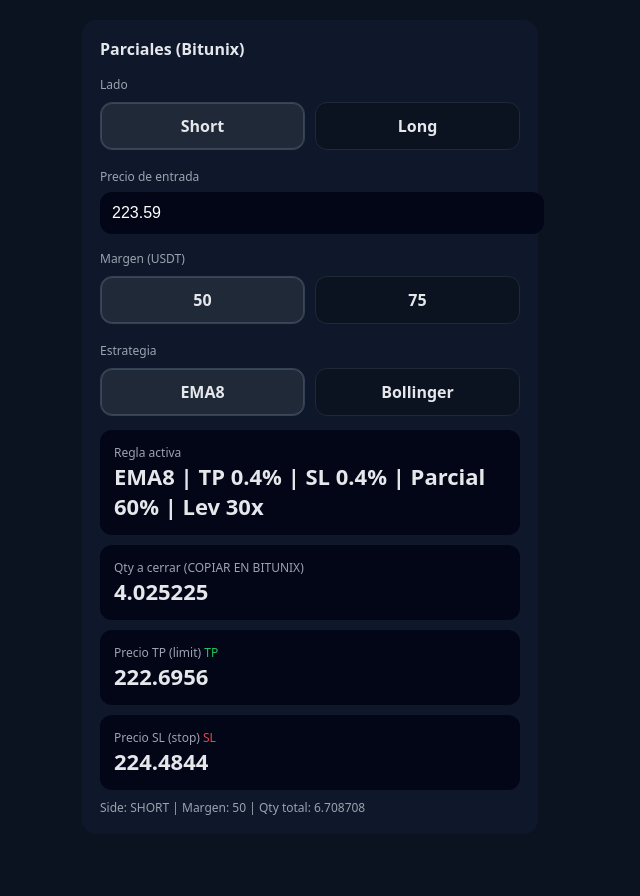
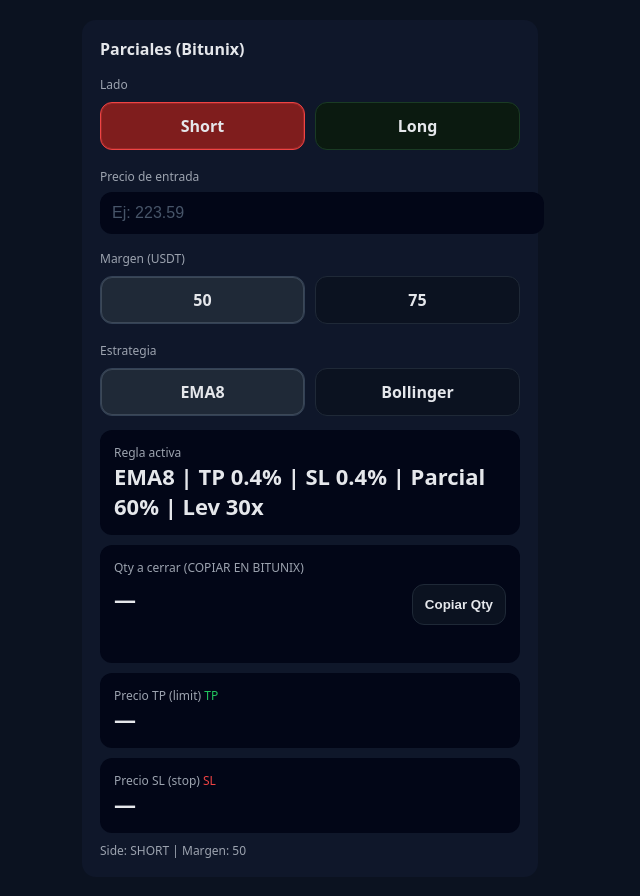
Before and after one commit to Bigi1523/Parciales-Bitunix, a plain HTML site: page index.html in a window 1280 px wide. Shown: the whole page, without its empty margins (330-970 px from the left). Before the commit the page ends 854 px from the top, so only its background shows below. Drawn offline with Linux system fonts and the light colour scheme.

Commit message:
Add files via upload

```diff
--- a/index.html
+++ b/index.html
@@ -3,18 +3,14 @@
 <head>
 <meta charset="utf-8">
 <meta name="viewport" content="width=device-width,initial-scale=1,viewport-fit=cover">
-<title>Bitunix Parciales</title>
+<title>Parciales Bitunix</title>
 
-<!-- iOS / PWA meta -->
 <meta name="theme-color" content="#0b1220">
 <meta name="apple-mobile-web-app-capable" content="yes">
 <meta name="apple-mobile-web-app-status-bar-style" content="black-translucent">
 <meta name="apple-mobile-web-app-title" content="Parciales">
 
-<!-- Manifest (para Android y algunos navegadores) -->
 <link rel="manifest" href="manifest.webmanifest">
-
-<!-- Iconos (ponlos tú con esos nombres en la misma carpeta) -->
 <link rel="apple-touch-icon" href="icon-180.png">
 
 <style>
@@ -22,13 +18,23 @@
   .box{max-width:420px;margin:auto;background:#0f172a;border-radius:14px;padding:18px;}
   h1{font-size:16px;margin:0 0 12px;}
 
+  label{font-size:12px;color:#9ca3af;}
+
+  input{
+    width:100%;margin:6px 0 12px;padding:12px;border-radius:12px;border:none;
+    background:#020617;color:#fff;font-size:16px;
+  }
+  input::placeholder{color:#475569;}
+
   .seg{display:flex; gap:10px; margin:8px 0 14px;}
+
+  /* Botón base */
   .btn{
     flex:1; padding:12px; border-radius:12px;
     border:1px solid #1f2937;
     background:#0b1220; color:#e5e7eb;
     cursor:pointer; user-select:none; text-align:center;
-    font-weight:700;
+    font-weight:800;
   }
   .btn.active{
     background:#1f2937;
@@ -36,10 +42,24 @@
     box-shadow: 0 0 0 1px rgba(148,163,184,.25) inset;
   }
 
-  label{font-size:12px;color:#9ca3af;}
-  input{
-    width:100%;margin:6px 0 12px;padding:12px;border-radius:12px;border:none;
-    background:#020617;color:#fff;font-size:16px;
+  /* Short/Long: colores */
+  .btn.short{
+    background:#1a0b0b;           /* rojo oscuro */
+    border-color:#3b1a1a;
+  }
+  .btn.long{
+    background:#0b1a10;           /* verde oscuro */
+    border-color:#1a3b24;
+  }
+  .btn.short.active{
+    background:#7f1d1d;           /* rojo claro (activo) */
+    border-color:#ef4444;
+    box-shadow: 0 0 0 1px rgba(239,68,68,.25) inset;
+  }
+  .btn.long.active{
+    background:#166534;           /* verde claro (activo) */
+    border-color:#22c55e;
+    box-shadow: 0 0 0 1px rgba(34,197,94,.25) inset;
   }
 
   .result{background:#020617;border-radius:12px;padding:14px;margin-top:10px;}
@@ -49,6 +69,27 @@
 
   .tp{color:#22c55e;}
   .sl{color:#ef4444;}
+
+  .row{
+    display:flex; gap:10px; align-items:stretch;
+  }
+  .copyBtn{
+    padding:12px;
+    border-radius:12px;
+    border:1px solid #1f2937;
+    background:#0b1220;
+    color:#e5e7eb;
+    font-weight:900;
+    cursor:pointer;
+    white-space:nowrap;
+  }
+  .copyBtn:active{transform:scale(0.99);}
+  .toast{
+    margin-top:8px;
+    font-size:12px;
+    color:#a7f3d0;
+    min-height:16px;
+  }
 </style>
 </head>
 <body>
@@ -57,12 +98,13 @@
 
   <label>Lado</label>
   <div class="seg" id="sideSeg">
-    <div class="btn active" data-side="short">Short</div>
-    <div class="btn" data-side="long">Long</div>
+    <div class="btn short active" data-side="short">Short</div>
+    <div class="btn long" data-side="long">Long</div>
   </div>
 
   <label>Precio de entrada</label>
-  <input id="entry" type="number" inputmode="decimal" step="0.0001" value="223.59">
+  <!-- 1) Entrada vacía por defecto -->
+  <input id="entry" type="number" inputmode="decimal" step="0.0001" placeholder="Ej: 223.59">
 
   <label>Margen (USDT)</label>
   <div class="seg" id="marginSeg">
@@ -83,7 +125,14 @@
 
   <div class="result">
     <div class="small">Qty a cerrar (COPIAR EN BITUNIX)</div>
-    <div class="big" id="qtyClose">—</div>
+
+    <!-- 3) Botón copiar Qty -->
+    <div class="row" style="margin-top:8px;">
+      <div class="big" id="qtyClose" style="flex:1;">—</div>
+      <button class="copyBtn" id="copyQtyBtn" type="button">Copiar Qty</button>
+    </div>
+
+    <div class="toast" id="toast"></div>
   </div>
 
   <div class="result">
@@ -113,6 +162,8 @@
   const slPriceEl = document.getElementById("slPrice");
   const hintEl = document.getElementById("modeHint");
   const ruleBadgeEl = document.getElementById("ruleBadge");
+  const copyBtn = document.getElementById("copyQtyBtn");
+  const toastEl = document.getElementById("toast");
 
   function setActive(containerId, attr, value){
     const box = document.getElementById(containerId);
@@ -124,7 +175,16 @@
 
   function calc(){
     const entry = parseFloat(entryEl.value);
-    if(!(entry>0)) return;
+
+    // Si está vacío, no mostramos NaN, dejamos guiones
+    if(!(entry>0)) {
+      ruleBadgeEl.textContent = `${state.mode.toUpperCase()} | TP ${MODES[state.mode].tpPct}% | SL ${MODES[state.mode].slPct}% | Parcial ${MODES[state.mode].partialPct}% | Lev ${MODES[state.mode].lev}x`;
+      qtyCloseEl.textContent = "—";
+      tpPriceEl.textContent = "—";
+      slPriceEl.textContent = "—";
+      hintEl.textContent = `Side: ${state.side.toUpperCase()} | Margen: ${state.margin}`;
+      return;
+    }
 
     const cfg = MODES[state.mode];
 
@@ -154,6 +214,27 @@
     hintEl.textContent = `Side: ${state.side.toUpperCase()} | Margen: ${state.margin} | Qty total: ${qtyTotal.toFixed(6)}`;
   }
 
+  async function copyQty(){
+    const text = qtyCloseEl.textContent.trim();
+    if(text === "—" || !text) return;
+
+    try {
+      await navigator.clipboard.writeText(text);
+      toastEl.textContent = "✅ Qty copiada";
+    } catch (e) {
+      // Fallback iOS antiguos
+      const ta = document.createElement("textarea");
+      ta.value = text;
+      document.body.appendChild(ta);
+      ta.select();
+      document.execCommand("copy");
+      document.body.removeChild(ta);
+      toastEl.textContent = "✅ Qty copiada";
+    }
+
+    setTimeout(()=> toastEl.textContent = "", 1200);
+  }
+
   document.getElementById("sideSeg").addEventListener("click", (e)=>{
     const btn = e.target.closest(".btn"); if(!btn) return;
     state.side = btn.dataset.side;
@@ -175,9 +256,9 @@
     calc();
   });
 
-  entryEl.addEventListener("input", calc);
+  entryEl.addEventListener("input", ()=>{ toastEl.textContent=""; calc(); });
+  copyBtn.addEventListener("click", copyQty);
 
-  // Registrar service worker (opcional, para que cargue offline)
   if ("serviceWorker" in navigator) {
     navigator.serviceWorker.register("./sw.js").catch(()=>{});
   }
--- a/sw.js
+++ b/sw.js
@@ -1,4 +1,4 @@
-const CACHE = "parciales-v1";
+const CACHE = "parciales-v2";
 const ASSETS = [
   "./",
   "./index.html",
```
